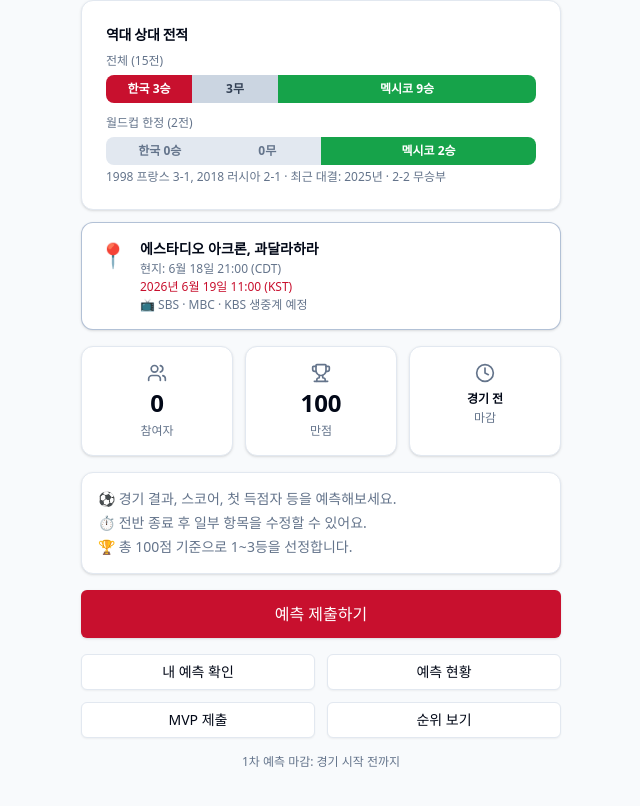
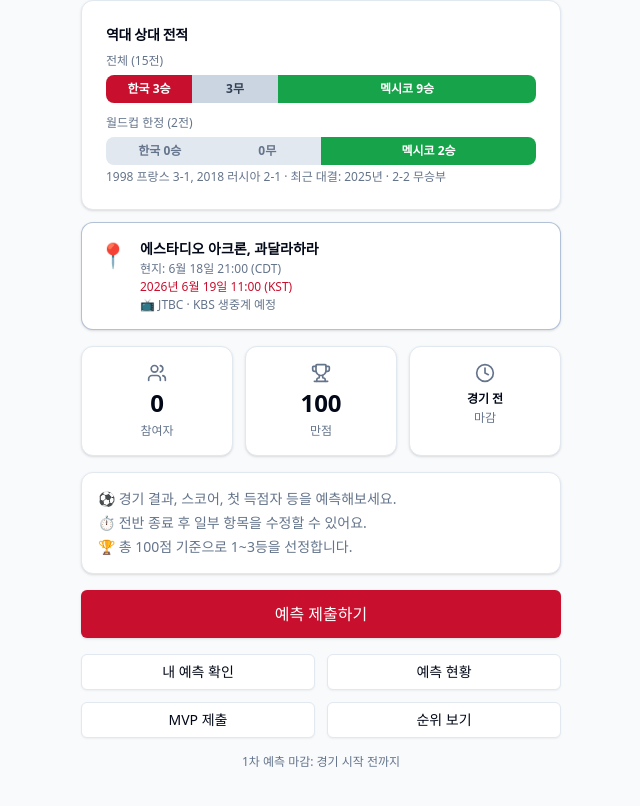
Before and after one commit to kwon14/worldcup-score-plan, a Next.js app: page / in a window 1280 px wide. Shown: the part 873-1679 px from the top of the page, without its empty margins (319-959 px from the left). Built offline with nearby package versions, Linux system fonts and the light colour scheme; no server answers; the database is empty.

Commit message:
Update broadcast channels

```diff
--- a/components/game/WorldCupInfo.tsx
+++ b/components/game/WorldCupInfo.tsx
@@ -169,7 +169,7 @@ export function WorldCupInfo() {
               <p className="text-xs text-muted-foreground">{match.localDate}</p>
               <p className="text-xs font-medium text-korea-red">{match.date}</p>
               <p className="text-xs text-muted-foreground mt-1">
-                📺 SBS · MBC · KBS 생중계 예정
+                📺 JTBC · KBS 생중계 예정
               </p>
             </div>
           </div>
```
